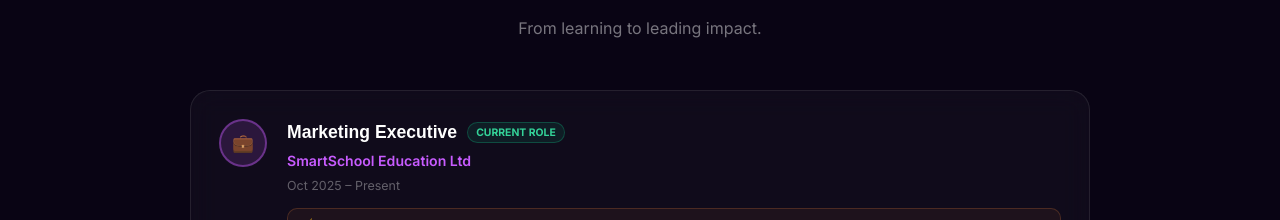
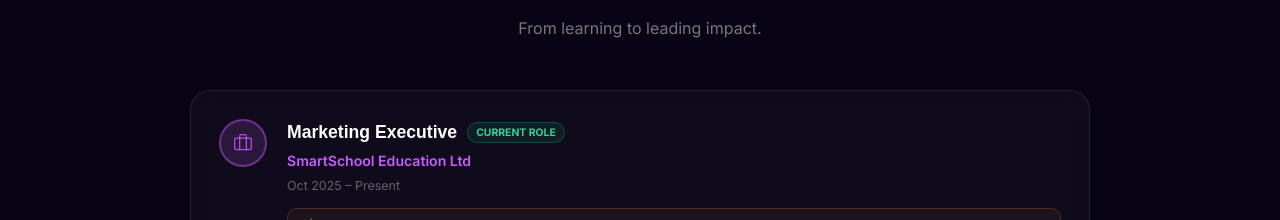
Before and after one commit to niranjan910/niranjan910, a Next.js app: page / in a window 1280 px wide. Shown: the part 3400-3620 px from the top of the page. Built offline with nearby package versions, Linux system fonts and the light colour scheme; a web font is replaced by a local one.

Commit message:
Auto-save: 2026-06-01 18.24.19

```diff
--- a/src/components/sections/ExperiencePreview.tsx
+++ b/src/components/sections/ExperiencePreview.tsx
@@ -1,5 +1,6 @@
 "use client";
 import Link from "next/link";
+import { Briefcase, Zap, ArrowRight } from "lucide-react";
 import SectionHeading from "@/components/ui/SectionHeading";
 import type { ExperienceItem } from "@/types";
 
@@ -12,7 +13,7 @@ export default function ExperiencePreview({currentRole}:{currentRole:ExperienceI
         <div style={{background:"rgba(255,255,255,0.03)",border:"1px solid rgba(255,255,255,0.09)",borderRadius:"20px",padding:"28px",backdropFilter:"blur(14px)"}}>
           <div style={{display:"flex",gap:"20px",alignItems:"flex-start"}}>
             <div style={{width:"48px",height:"48px",borderRadius:"50%",background:"rgba(200,92,255,0.15)",border:"2px solid rgba(200,92,255,0.4)",display:"flex",alignItems:"center",justifyContent:"center",flexShrink:0}}>
-              <span style={{fontSize:"1.1rem"}}>💼</span>
+              <Briefcase size={20} strokeWidth={1.5} color="rgba(200,92,255,0.85)" />
             </div>
             <div style={{flex:1}}>
               <div style={{display:"flex",alignItems:"center",gap:"10px",flexWrap:"wrap",marginBottom:"4px"}}>
```
